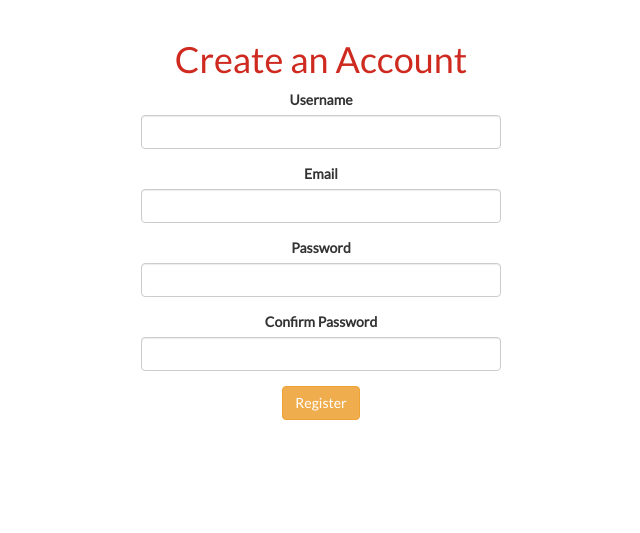
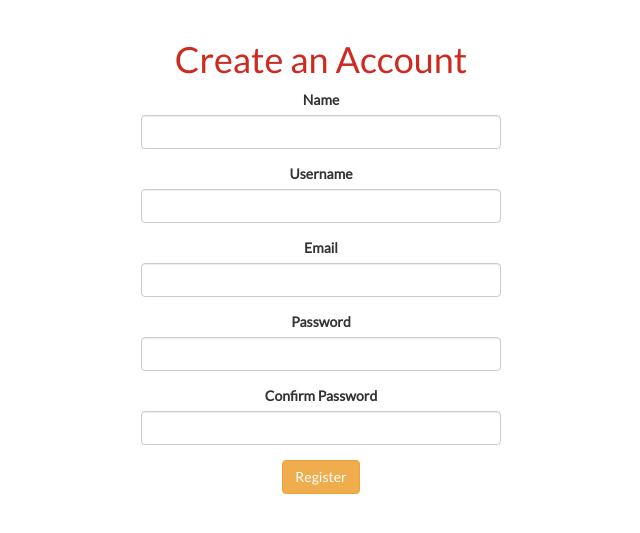
Before and after one commit to apython1998/porchfest_radio, a Flask app: page /auth/register in a window 1280 px wide. Shown: the part 52-585 px from the top of the page, without its empty margins (319-959 px from the left). Run offline with Flask 2, Linux system fonts and the light colour scheme; some libraries are stand-ins or nearby versions; some web fonts are replaced.

Commit message:
Users now have names associated with them as well

```diff
--- a/app/auth/forms.py
+++ b/app/auth/forms.py
@@ -12,6 +12,7 @@ class LoginForm(FlaskForm):
 
 
 class RegistrationForm(FlaskForm):
+    name = StringField('Name', validators=[DataRequired()])
     username = StringField('Username', validators=[DataRequired()])
     email = StringField('Email', validators=[DataRequired(), Email()])
     password = PasswordField('Password', validators=[DataRequired()])
--- a/app/auth/routes.py
+++ b/app/auth/routes.py
@@ -39,7 +39,7 @@ def register():
         return redirect(url_for('main.index'))
     form = RegistrationForm()
     if form.validate_on_submit():
-        user = User(username=form.username.data, email=form.email.data)
+        user = User(name=form.name.data, username=form.username.data, email=form.email.data)
         user.set_password(form.password.data)
         user.save(cascade=True)
         flash('Congratulations, you are now a registered user!')
--- a/app/main/forms.py
+++ b/app/main/forms.py
@@ -9,6 +9,7 @@ from datetime import datetime
 
 
 class EditProfileForm(FlaskForm):
+    name = StringField('Name', validators=[DataRequired()])
     username = StringField('Username', validators=[DataRequired()])
     email = StringField('Email', validators=[DataRequired(), Email()])
     submit = SubmitField('Submit')
--- a/app/main/routes.py
+++ b/app/main/routes.py
@@ -138,10 +138,12 @@ def edit_profile():
     if form.validate_on_submit():
         current_user.username = form.username.data
         current_user.email = form.email.data
+        current_user.name = form.name.data
         current_user.save()
         flash('Your changes have been saved.')
         return redirect(url_for('main.edit_profile'))
     elif request.method == 'GET':
+        form.name.data = current_user.name
         form.username.data = current_user.username
         form.email.data = current_user.email
     return render_template('edit_profile.html', title='Edit Profile',
--- a/app/templates/artist.html
+++ b/app/templates/artist.html
@@ -3,7 +3,7 @@
 {% block app_content %}
 <div class="col-xs-12">
     <div class="col-xs-3">
-        <div class="text-center col-xs-12">
+        <div class="col-xs-12">
             <h1>{{ artist.name }}</h1>
             {% if current_user.is_authenticated and current_user in artist.members %}
             <button class="btn btn-warning" onclick="location.href='{{ url_for("main.edit_artist", artist_name=artist.name) }}'">Edit Profile</button>
```
